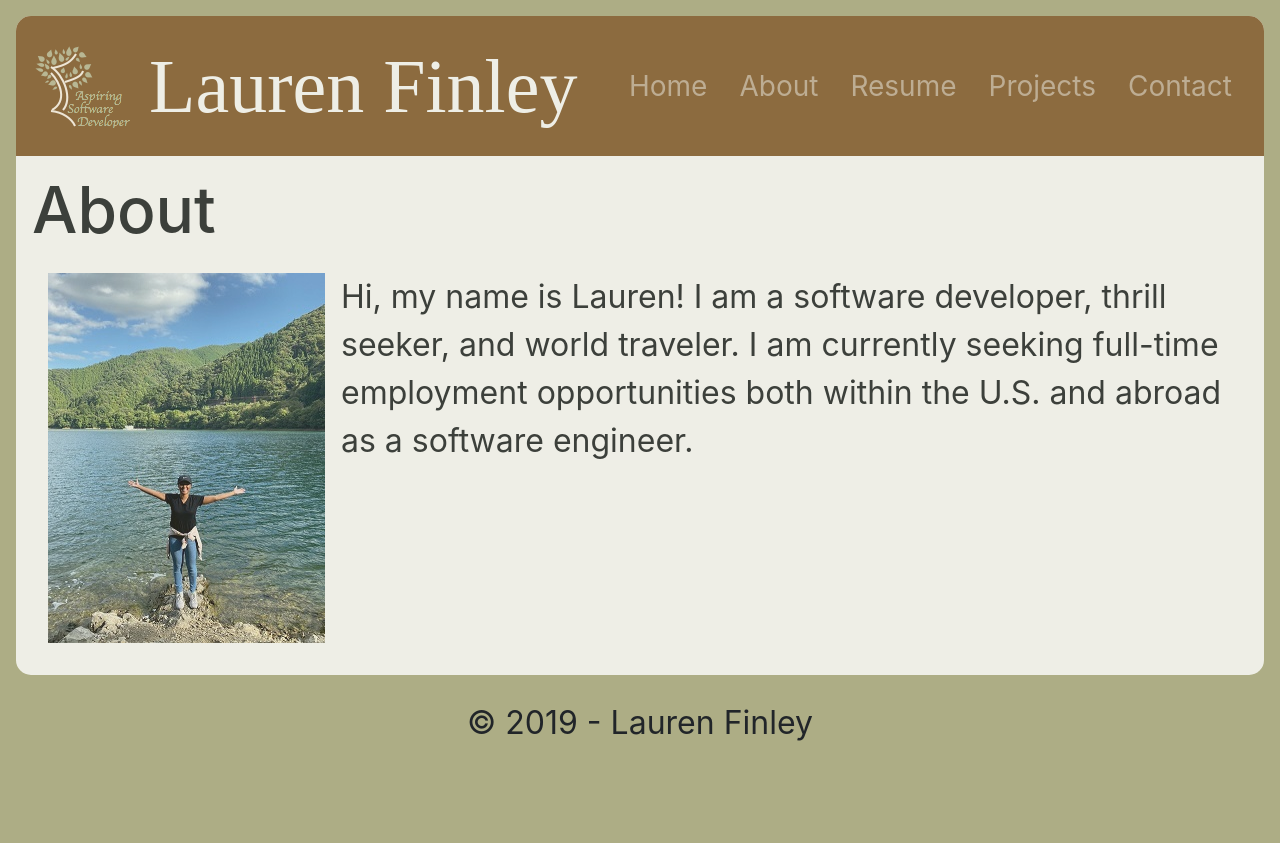
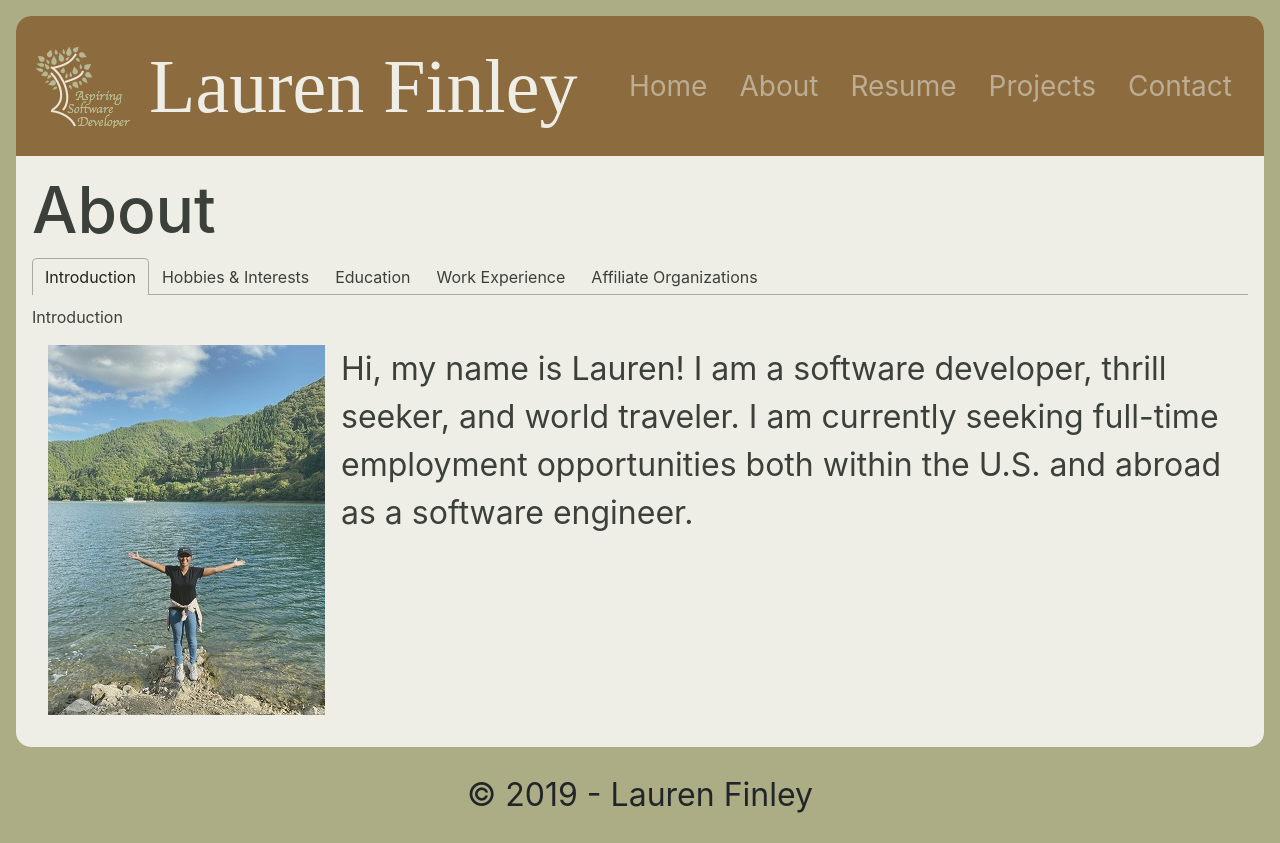
Before and after one commit to laurenoutloud/laurenoutloud.github.io, a React (Vite) app: page /about in a window 1280 px wide. Before the commit the page ends 800 px from the top, so only its background shows below. Built offline with nearby package versions, Linux system fonts and the light colour scheme.

Commit message:
initial setup of tabs using react-tabs

```diff
--- a/package.json
+++ b/package.json
@@ -8,6 +8,7 @@
     "react": "^16.10.2",
     "react-dom": "^16.10.2",
     "react-router-dom": "^5.1.2",
+    "react-tabs": "^3.0.0",
     "reactstrap": "^8.0.1"
   },
   "devDependencies": {
--- a/src/components/NavigationBar.js
+++ b/src/components/NavigationBar.js
@@ -10,7 +10,7 @@ class NavigationBar extends React.Component {
   }
   render() {
     return (
-      <div className="navigation-bar">
+      <div className="navigationBar">
         <Navbar>
           <NavbarBrand tag={Link} to="/">
             <div className="brandContent">
--- a/src/css/NavigationBar.css
+++ b/src/css/NavigationBar.css
@@ -1,5 +1,5 @@
 /*Overwrites reactstraps css*/
-.navbar {
+.navigationBar .navbar {
     background-color: #855b2e;
     display:flex;
     justify-content: space-between;
--- a/src/routes/About.js
+++ b/src/routes/About.js
@@ -1,19 +1,37 @@
-import React from 'react';
-import "../css/About.css"
+import React from "react";
+import "../css/About.css";
+import { Tab, Tabs, TabList, TabPanel } from "react-tabs";
+import "react-tabs/style/react-tabs.css";
 import naturePhoto from "../images/nature-photo.jpg";
 
-
-class About extends React.Component{
-    render(){
-        return(
+class About extends React.Component {
+  render() {
+    return (
       <div className="about">
         <h1>About</h1>
+        <Tabs>
+          <TabList>
+            <Tab>Introduction</Tab>
+            <Tab>Hobbies & Interests</Tab>
+            <Tab>Education</Tab>
+            <Tab>Work Experience</Tab>
+            <Tab>Affiliate Organizations</Tab>
+          </TabList>
+          <TabPanel>Introduction</TabPanel>
+          <TabPanel>Hobbies & Interests</TabPanel>
+          <TabPanel>Education</TabPanel>
+          <TabPanel>Work Experience</TabPanel>
+          <TabPanel>Affiliate Organizations</TabPanel>
+        </Tabs>
         <div className="content">
           <div>
-                <img className="about-image" src={naturePhoto}/>
+            <img className="about-image" src={naturePhoto} />
           </div>
-                <p>
-                Hi, my name is Lauren! I am a software developer, thrill seeker, and world traveler. I am currently seeking full-time employment opportunities both within the U.S. and abroad as a software engineer.
+          <p id="education">
+            Hi, my name is Lauren! I am a software developer, thrill seeker, and
+            world traveler. I am currently seeking full-time employment
+            opportunities both within the U.S. and abroad as a software
+            engineer.
           </p>
         </div>
       </div>
```
Also changed, not shown: src/images/logo2.png (added), 1 other file (tests, documents, lock files or other folders). Lines whose indentation alone changed are shown as unchanged.
